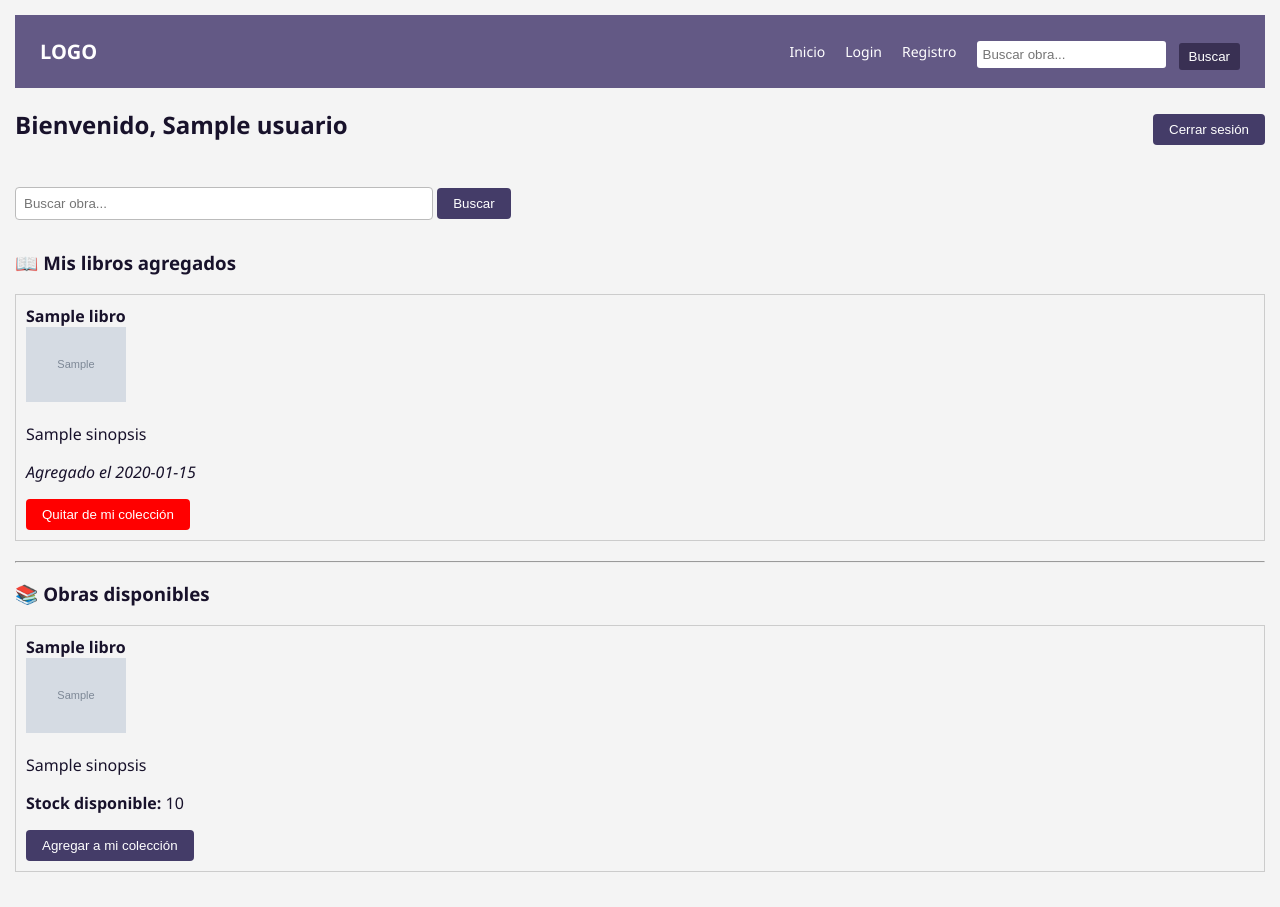
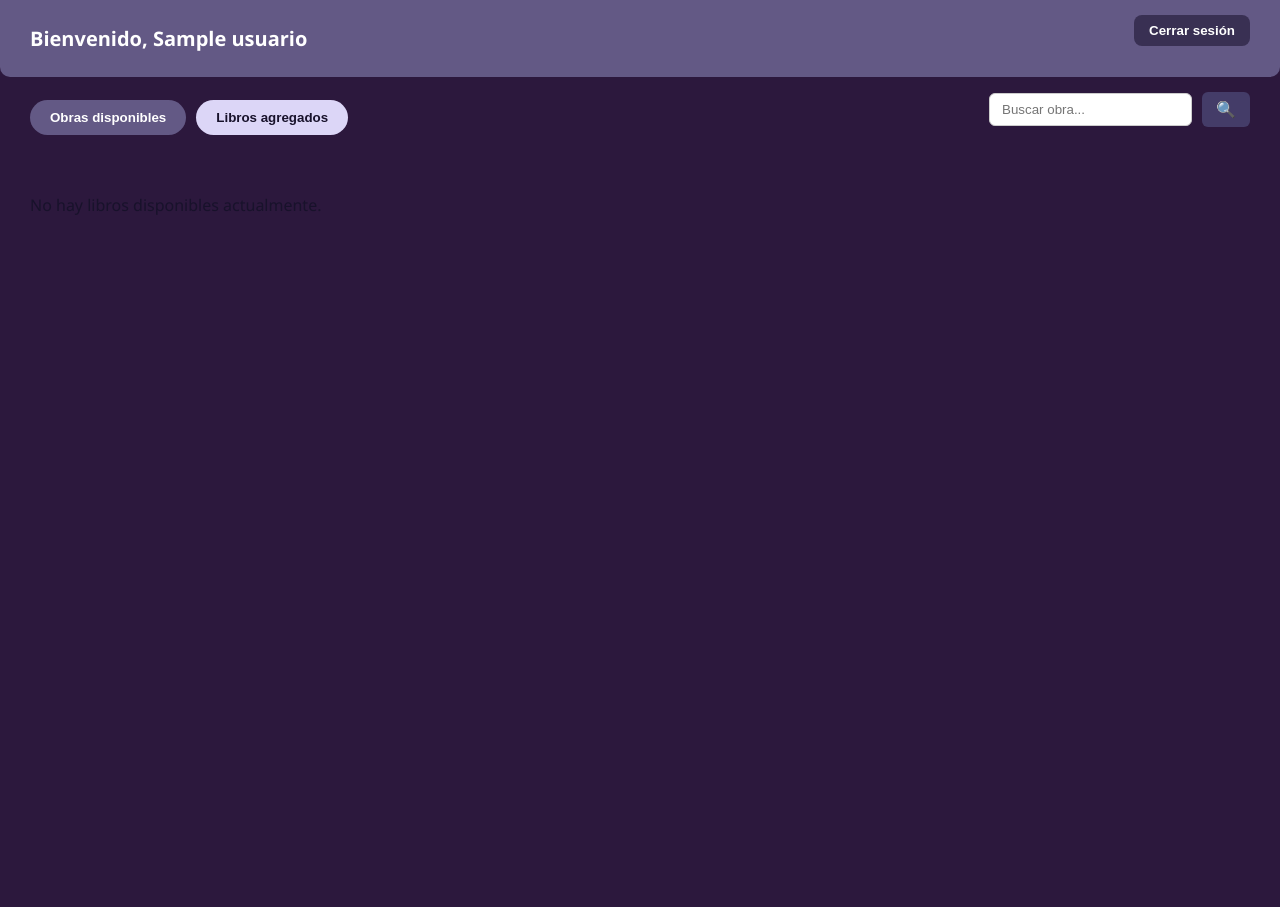
Before and after one commit to jptorres121/MarioMendoza, a FastAPI app: template app/templates/dashboard.html in a window 1280 px wide. After the commit the page ends 215 px from the top, so only its background shows below. Run offline with FastAPI, Linux system fonts and the light colour scheme; the template is opened without the code that fills it: most values are stand-ins (such as "Sample title", 1, 10 or a date in 2020); grey boxes marked "Sample" are stand-in pictures.

Commit message:
Base de home, login y registro

```diff
--- a/app/main.py
+++ b/app/main.py
@@ -191,7 +191,7 @@
 def mostrar_registro(request: Request):
     return templates.TemplateResponse("register.html", {"request": request})
 
-@app.get("/logout")
+@app.post("/logout")
 def logout():
     response = RedirectResponse(url="/login", status_code=303)
     response.delete_cookie("token")  # Elimina la cookie del JWT
--- a/app/static/css/style_admin.css
+++ b/app/static/css/style_admin.css
@@ -4,7 +4,7 @@
 body {
   margin: 0;
   font-family: 'Segoe UI', Tahoma, Geneva, Verdana, sans-serif;
-  background-color: #f4f4f4;
+  background-color: #2c183d;
   color: #18122B;
 }
 
@@ -311,3 +311,88 @@
 .logout-btn:hover {
   background-color: #393053;
 }
+
+.usuario-navbar {
+  background-color: #635985;
+  color: white;
+  display: flex;
+  justify-content: space-between;
+  align-items: center;
+  padding: 15px 30px;
+  border-bottom-left-radius: 10px;
+  border-bottom-right-radius: 10px;
+}
+
+.usuario-navbar .bienvenida {
+  font-size: 20px;
+  font-weight: bold;
+}
+
+.btn-logout {
+  background-color: #393053;
+  color: white;
+  padding: 8px 15px;
+  border: none;
+  border-radius: 8px;
+  font-weight: bold;
+  cursor: pointer;
+  transition: background 0.3s;
+}
+
+.btn-logout:hover {
+  background-color: #443C68;
+}
+
+/* Contenedor de pestañas y búsqueda para usuario y admin */
+.usuario-controls {
+  display: flex;
+  justify-content: space-between;
+  align-items: center;
+  padding: 15px 30px;
+  flex-wrap: wrap;
+}
+
+.tab-header {
+  display: flex;
+  gap: 10px;
+  flex-wrap: wrap;
+}
+
+.tab-btn {
+  background-color: #DCD6F7;
+  color: #18122B;
+  border: none;
+  padding: 10px 20px;
+  border-radius: 25px;
+  font-weight: bold;
+  cursor: pointer;
+  transition: background 0.3s;
+}
+
+.tab-btn.active, .tab-btn:hover {
+  background-color: #635985;
+  color: white;
+}
+
+.search-form {
+  display: flex;
+  gap: 10px;
+  align-items: center;
+  margin-top: 0;
+}
+
+.search-form input {
+  padding: 8px 12px;
+  border-radius: 6px;
+  border: 1px solid #ccc;
+}
+
+.search-form button {
+  background-color: #443C68;
+  color: white;
+  border: none;
+  padding: 8px 14px;
+  border-radius: 6px;
+  cursor: pointer;
+  font-size: 16px;
+}
--- /dev/null
+++ b/app/static/css/style_dashboard.css
@@ -0,0 +1,209 @@
+/* Estilo general */
+body {
+  font-family: 'Segoe UI', Tahoma, Geneva, Verdana, sans-serif;
+  background-color: #2c183d;
+  color: #18122B;
+  margin: 0;
+  padding: 0;
+}
+
+/* Barra personalizada del usuario y admin */
+.usuario-navbar {
+  background-color: #635985;
+  color: white;
+  display: flex;
+  justify-content: space-between;
+  align-items: center;
+  padding: 15px 30px;
+  border-bottom-left-radius: 10px;
+  border-bottom-right-radius: 10px;
+}
+
+.usuario-navbar .bienvenida {
+  font-size: 20px;
+  font-weight: bold;
+}
+
+.btn-logout {
+  background-color: #393053;
+  color: white;
+  padding: 8px 15px;
+  border: none;
+  border-radius: 8px;
+  font-weight: bold;
+  cursor: pointer;
+  transition: background 0.3s;
+}
+
+.btn-logout:hover {
+  background-color: #443C68;
+}
+
+/* Contenedor de pestañas y búsqueda para usuario y admin */
+.usuario-controls {
+  display: flex;
+  justify-content: space-between;
+  align-items: center;
+  padding: 15px 30px;
+  flex-wrap: wrap;
+}
+
+.tab-header {
+  display: flex;
+  gap: 10px;
+  flex-wrap: wrap;
+}
+
+.tab-btn {
+  background-color: #DCD6F7;
+  color: #18122B;
+  border: none;
+  padding: 10px 20px;
+  border-radius: 25px;
+  font-weight: bold;
+  cursor: pointer;
+  transition: background 0.3s;
+}
+
+.tab-btn.active, .tab-btn:hover {
+  background-color: #635985;
+  color: white;
+}
+
+.search-form {
+  display: flex;
+  gap: 10px;
+  align-items: center;
+  margin-top: 0;
+}
+
+.search-form input {
+  padding: 8px 12px;
+  border-radius: 6px;
+  border: 1px solid #ccc;
+}
+
+.search-form button {
+  background-color: #443C68;
+  color: white;
+  border: none;
+  padding: 8px 14px;
+  border-radius: 6px;
+  cursor: pointer;
+  font-size: 16px;
+}
+
+/* Libros */
+.tab-content {
+  padding: 20px 30px;
+}
+
+.libros-grid {
+  display: grid;
+  grid-template-columns: repeat(auto-fit, minmax(300px, 1fr));
+  gap: 20px;
+}
+
+.libro-item, .libro-agregado {
+  display: flex;
+  flex-direction: row;
+  background-color: white;
+  border: 1px solid #ddd;
+  border-radius: 10px;
+  padding: 15px;
+  gap: 20px;
+  align-items: center;
+  justify-content: start;
+  flex-wrap: wrap;
+}
+
+.libro-img, .libro-agregado img {
+  width: 100px;
+  height: auto;
+  border-radius: 5px;
+}
+
+.libro-detalles {
+  flex: 1;
+  text-align: left;
+}
+
+.libro-detalles h3 {
+  margin: 0;
+  font-size: 18px;
+  color: #18122B;
+}
+
+.sinopsis {
+  margin: 10px 0;
+  color: #333;
+}
+
+.stock {
+  font-weight: bold;
+  margin-bottom: 8px;
+}
+
+.btn-rojo, .libro-detalles button {
+  background-color: #443C68;
+  color: white;
+  border: none;
+  padding: 8px 12px;
+  border-radius: 6px;
+  cursor: pointer;
+  font-weight: bold;
+  margin-top: 10px;
+}
+
+.btn-rojo:hover, .libro-detalles button:hover {
+  background-color: #393053;
+}
+
+.usuario-card {
+  display: flex;
+  justify-content: space-between;
+  background-color: #f9f9f9;
+  border: 1px solid #ccc;
+  border-radius: 12px;
+  padding: 20px;
+  margin-bottom: 20px;
+  gap: 30px;
+  flex-wrap: wrap;
+}
+
+.usuario-info {
+  flex: 1;
+  min-width: 250px;
+}
+
+.usuario-libros {
+  flex: 1;
+  min-width: 200px;
+}
+
+.usuario-botones {
+  margin-top: 10px;
+  display: flex;
+  gap: 10px;
+}
+
+.usuario-botones button {
+  padding: 8px 12px;
+  border: none;
+  border-radius: 5px;
+  color: #fff;
+  font-weight: bold;
+  cursor: pointer;
+}
+
+.usuario-botones .activo {
+  background-color: #393053;
+}
+
+.usuario-botones .inactivo {
+  background-color: #00a676;
+}
+
+.usuario-botones .danger {
+  background-color: #d9534f;
+}
--- a/app/static/css/style_home.css
+++ b/app/static/css/style_home.css
@@ -1,12 +1,12 @@
 body {
   font-family: 'Segoe UI', Tahoma, Geneva, Verdana, sans-serif;
-  background-color: #f4f4f4;
+  background-color: #2c183d;
   margin: 0;
   padding: 20px;
 }
 
 h2 {
-  color: #18122B;
+  color: #ffffff;
   margin-bottom: 20px;
 }
 
--- a/app/static/css/styles.css
+++ b/app/static/css/styles.css
@@ -1,5 +1,5 @@
 :root {
-  --color-1: #635985;
+  --color-1: #ffffff;
   --color-2: #443C68;
   --color-3: #393053;
   --color-4: #18122B;
@@ -9,7 +9,7 @@
   font-family: 'Segoe UI', Tahoma, Geneva, Verdana, sans-serif;
   margin: 0;
   padding: 15px;
-  background-color: #f4f4f4;
+  background-color: #2c183d;
 }
 
 /* Navbar con buscador */
--- a/app/templates/base.html
+++ b/app/templates/base.html
@@ -10,7 +10,7 @@
 
 {% if not hide_navbar %}
 <nav>
-  <a class="logo" href="/">LOGO</a>
+  <a class="logo" href="/">Mario Mendoza</a>
   <div class="nav-links">
     <a href="/">Inicio</a>
     <a href="/login">Login</a>
--- a/app/templates/dashboard.html
+++ b/app/templates/dashboard.html
@@ -1,67 +1,85 @@
-{% extends "base.html" %}
-{% block title %}Dashboard de Usuario{% endblock %}
+{% block content %}
+<link rel="stylesheet" href="/static/css/style_dashboard.css">
 
-{% block content %}
-<style>
-  .top-bar {
-    display: flex;
-    justify-content: space-between;
-    align-items: center;
-    margin-bottom: 20px;
-  }
-  .libro {
-    border: 1px solid #ccc;
-    padding: 10px;
-    margin-bottom: 20px;
-  }
-</style>
+<!-- Barra de navegación superior -->
+<div class="usuario-navbar">
+  <div class="usuario-navbar-left">
+    <span class="bienvenida">Bienvenido, <strong>{{ usuario.nombre }}</strong></span>
+  </div>
+  <div class="usuario-navbar-right">
+    <form action="/logout" method="post">
+      <button class="btn-logout">Cerrar sesión</button>
+    </form>
+  </div>
+</div>
 
-<div class="top-bar">
-  <h2>Bienvenido, {{ usuario.nombre }}</h2>
-  <form method="get" action="/logout">
-    <button type="submit">Cerrar sesión</button>
+<!-- Contenedor de pestañas y búsqueda -->
+<div class="usuario-controls">
+  <div class="tab-header">
+    <button class="tab-btn active" onclick="showTab('disponibles')">Obras disponibles</button>
+    <button class="tab-btn " onclick="showTab('agregados')">Libros agregados</button>
+  </div>
+  <form method="get" action="/dashboard" class="search-form">
+    <input type="text" name="q" placeholder="Buscar obra..." value="{{ request.query_params.q or '' }}">
+    <button type="submit">🔍</button>
   </form>
 </div>
 
-<!-- Buscar libros -->
-<form method="get" style="margin-bottom: 20px;">
-  <input type="text" name="q" placeholder="Buscar obra..." value="{{ request.query_params.get('q', '') }}">
-  <button type="submit">Buscar</button>
-</form>
-
-<h3>📖 Mis libros agregados</h3>
-{% if libros %}
-  {% for entrada in libros %}
-    <div class="libro">
-      <strong>{{ entrada.libro.titulo }}</strong><br>
-      <img src="{{ entrada.libro.imagen_url }}" width="100"><br>
-      <p>{{ entrada.libro.sinopsis }}</p>
-      <p><em>Agregado el {{ entrada.fecha_agregado.strftime('%Y-%m-%d') }}</em></p>
-      <form method="post" action="/quitar-libro/{{ entrada.libro.id }}">
-        <button type="submit" style="background-color: red; color: white;">Quitar de mi colección</button>
+<!-- Pestaña: Obras Disponibles -->
+<div id="disponibles" class="tab-content" style="display:block">
+  <div class="libros-grid">
+    {% for libro in disponibles %}
+      {% set ya_agregado = libros | selectattr("libro_id", "equalto", libro.id) | list | length > 0 %}
+      {% if not ya_agregado %}
+        <div class="libro-item">
+          <img src="{{ libro.imagen_url }}" alt="{{ libro.titulo }}" class="libro-img">
+          <div class="libro-detalles">
+            <h3>{{ libro.titulo }}</h3>
+            <p class="sinopsis">{{ libro.sinopsis }}</p>
+            <p class="stock">Stock: {{ libro.stock }}</p>
+            <form method="post" action="/agregar-libro/{{ libro.id }}">
+              <button>Agregar</button>
             </form>
           </div>
+        </div>
+      {% endif %}
     {% endfor %}
-{% else %}
-  <p>No has agregado libros aún.</p>
+    {% if disponibles | rejectattr("id", "in", libros | map(attribute='libro_id') | list) | list | length == 0 %}
+      <p>No hay libros disponibles actualmente.</p>
     {% endif %}
+  </div>
+</div>
 
-<hr>
-
-<h3>📚 Obras disponibles</h3>
-{% if disponibles %}
-  {% for libro in disponibles %}
-    <div class="libro">
-      <strong>{{ libro.titulo }}</strong><br>
-      <img src="{{ libro.imagen_url }}" width="100"><br>
-      <p>{{ libro.sinopsis }}</p>
-      <p><strong>Stock disponible:</strong> {{ libro.stock }}</p>
-      <form method="post" action="/agregar-libro/{{ libro.id }}">
-        <button type="submit">Agregar a mi colección</button>
+<!-- Pestaña: Libros Agregados -->
+<div id="agregados" class="tab-content" style="display:none">
+  {% if libros %}
+    <div class="libros-grid">
+      {% for libro in libros %}
+        <div class="libro-agregado">
+          <img src="{{ libro.libro.imagen_url }}" alt="{{ libro.libro.titulo }}" class="libro-img">
+          <div class="libro-detalles">
+            <h3>{{ libro.libro.titulo }}</h3>
+            <p class="sinopsis">{{ libro.libro.sinopsis }}</p>
+            <p class="stock"><em>Agregado el {{ libro.fecha_agregado }}</em></p>
+            <form method="post" action="/quitar-libro/{{ libro.id }}">
+              <button class="btn-rojo">Quitar de mi colección</button>
             </form>
           </div>
+        </div>
       {% endfor %}
+    </div>
   {% else %}
-  <p>No hay libros disponibles.</p>
+    <p>No has agregado ningún libro.</p>
   {% endif %}
+</div>
+
+
+<script>
+  function showTab(tabId) {
+    document.querySelectorAll('.tab-content').forEach(tab => tab.style.display = 'none');
+    document.querySelectorAll('.tab-btn').forEach(btn => btn.classList.remove('active'));
+    document.getElementById(tabId).style.display = 'block';
+    document.querySelector(`button[onclick="showTab('${tabId}')"]`).classList.add('active');
+  }
+</script>
 {% endblock %}
--- a/app/templates/login.html
+++ b/app/templates/login.html
@@ -1,11 +1,15 @@
 {% extends "base.html" %}
 {% block title %}Login{% endblock %}
 {% block content %}
+<div class="main-container">
+  <div class="auth-container">
     <h2>Iniciar Sesión</h2>
     <form method="post" action="/auth/login">
       <input type="text" name="email" placeholder="Correo" required>
       <input type="password" name="password" placeholder="Contraseña" required>
       <button type="submit">Ingresar</button>
     </form>
-<p>¿No tienes cuenta? <a href="/register">Regístrate aquí</a></p>
+    <p class="cuenta">¿No tienes cuenta? <a href="/register">Regístrate aquí</a></p>
+  </div>
+</div>
 {% endblock %}
```
Also changed, not shown: other parts of app/static/css/styles.css (+126 -0 lines), app/templates/admin_dashboard.html (+18 -9 lines), app/templates/register.html (+2 -5 lines), obras.db. Lines whose indentation alone changed are shown as unchanged.
